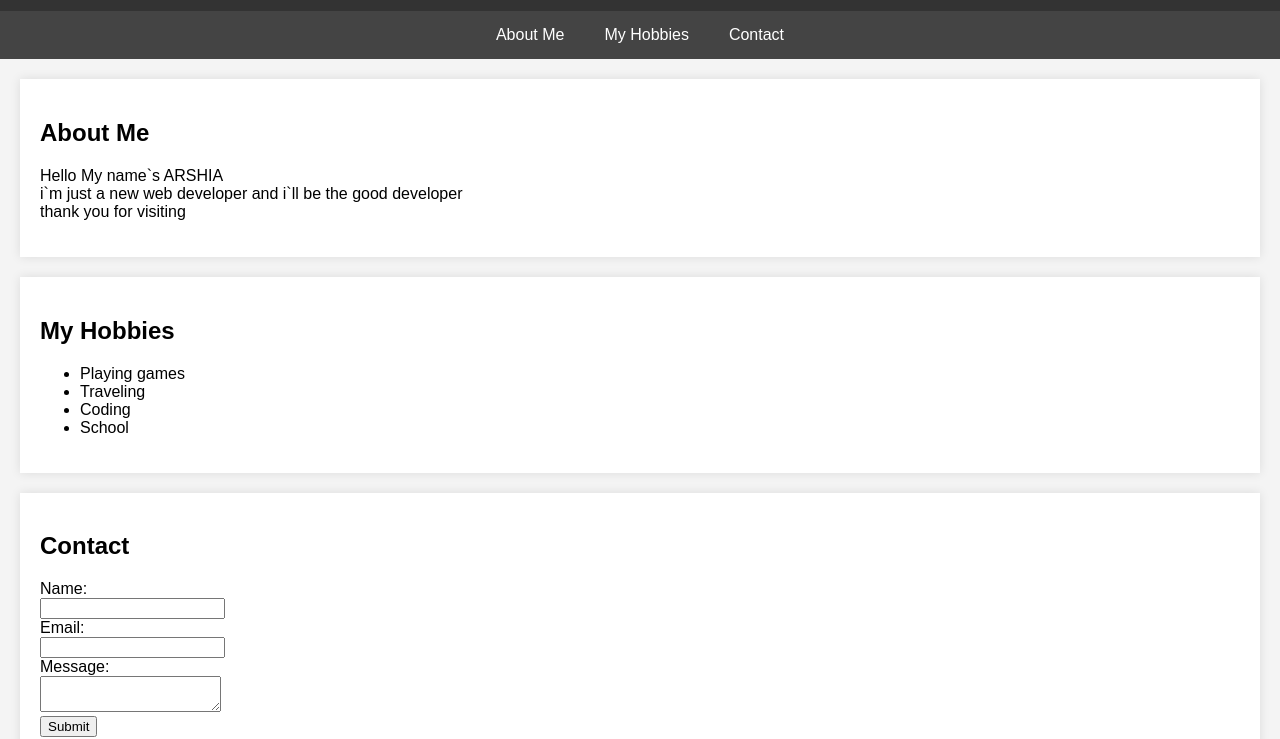
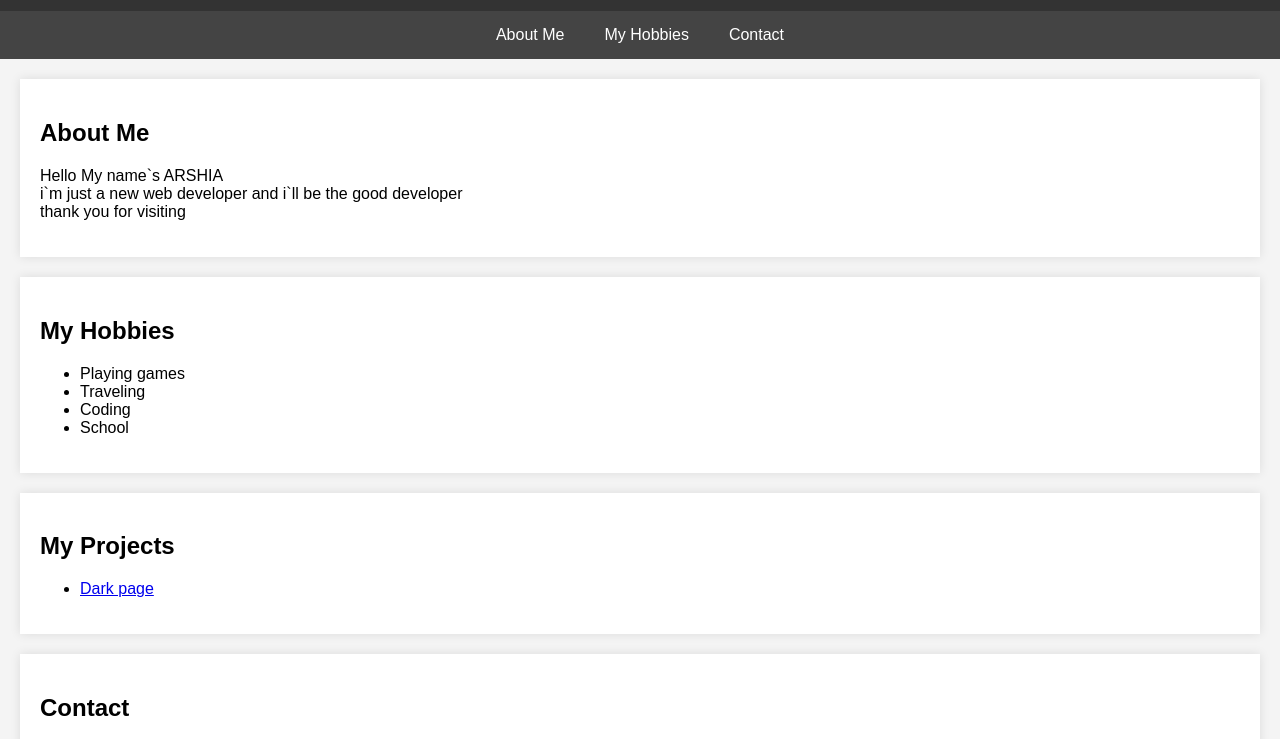
Before and after one commit to ARS0H1A/html-profile, a plain HTML site: page index.html in a window 1280 px wide. Shown: the part 89-828 px from the top of the page. Drawn offline with Linux system fonts and the light colour scheme.

Commit message:
index.html

```diff
--- a/index.html
+++ b/index.html
@@ -49,6 +49,9 @@
             background-color: #333;
             color: #fff;
         }
+        .bink{
+        color: black;
+        }
     </style>
     <script>
         function showAlert() {
@@ -81,6 +84,12 @@
             <li>Coding</li>
             <li>School</li>
         </ul>
+    </section>
+    <section id="projects">
+        <h2>My Projects</h2>
+        <ul>
+            <li><a id="bink" href="./index.html">Dark page</a></li>
+        </ul>
 
     </section>
     <section id="contact">
```
